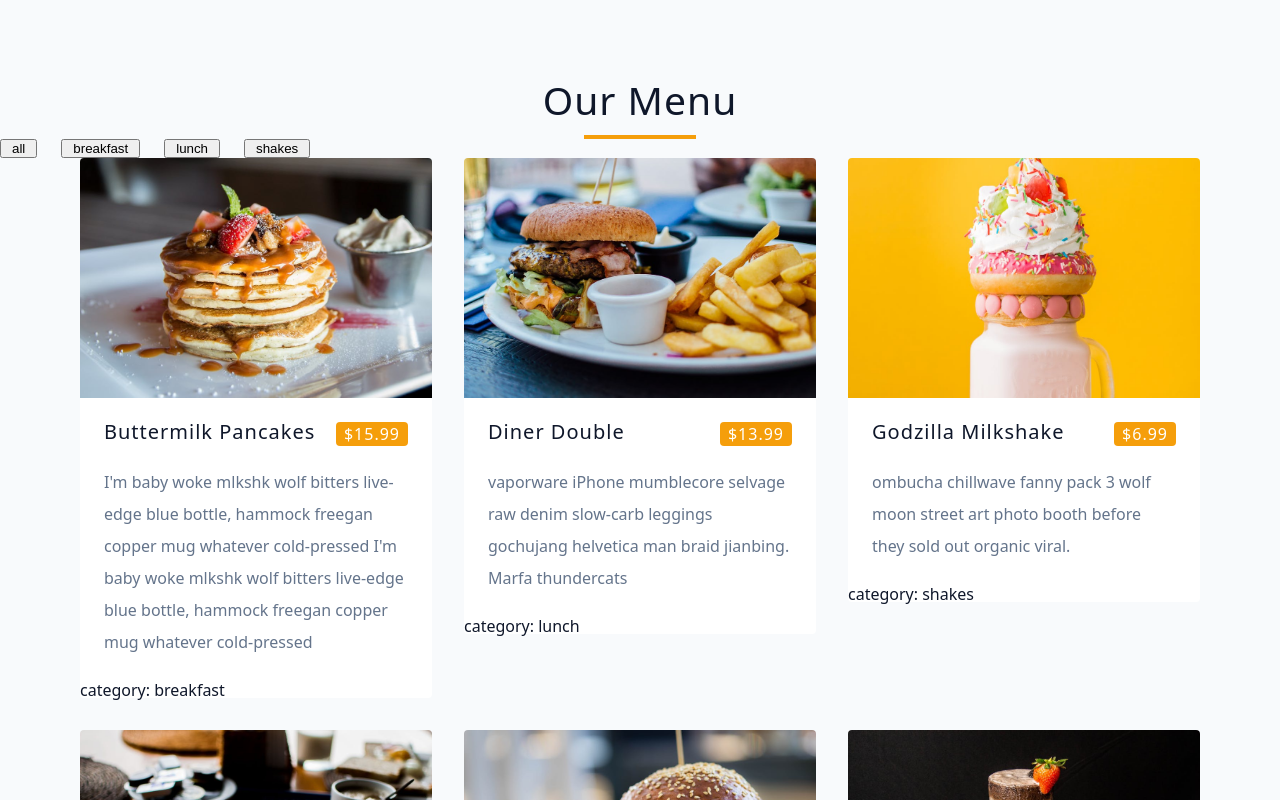
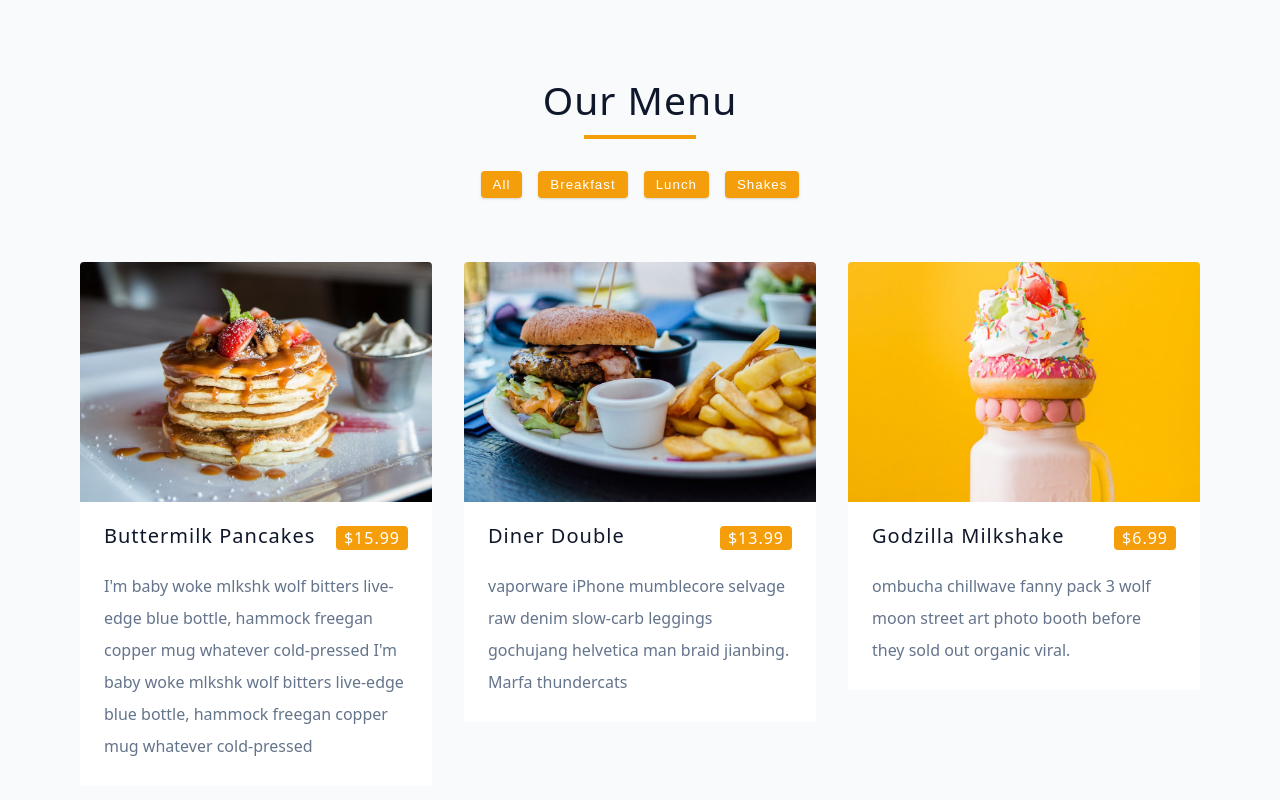
Before and after one commit to KayKongo/the-menu, a React (Vite) app: page / in a window 1280 px wide. Shown: the top 800 px of the page. Built offline with nearby package versions, Linux system fonts and the light colour scheme.

Commit message:
chore: did some further enhancements to the category filtering

```diff
--- a/index.html
+++ b/index.html
@@ -4,7 +4,7 @@
     <meta charset="UTF-8" />
     <link rel="icon" type="image/svg+xml" href="/vite.svg" />
     <meta name="viewport" content="width=device-width, initial-scale=1.0" />
-    <title>Menu Starter</title>
+    <title>Our Menu</title>
   </head>
   <body>
     <div id="root"></div>
--- a/src/App.jsx
+++ b/src/App.jsx
@@ -6,25 +6,26 @@ import Categories from "./components/Categories";
 
 const App = () => {
   const [menus, setMenus] = useState(data);
+
+  // Created an array of unique categories
   const categorySet = new Set(menus.map((menu) => menu.category));
-  const tempCategories = Array.from(categorySet);
-  const categoriesList = ["all", ...tempCategories];
+  const categoriesList = ["all", ...categorySet];
   const [categories, setCategories] = useState(categoriesList);
 
   const filterCategory = (category) => {
     if (category === "all") {
       setMenus(data);
-    } else {
-      const newList = data.filter((menu) => menu.category == category);
-      setMenus(newList);
+      return;
     }
+    const newList = data.filter((menu) => menu.category === category);
+    setMenus(newList);
   };
 
   return (
     <main>
       <section className="menu">
         <Title title="Our Menu" />
-        <Categories states={categories} filter={filterCategory} />
+        <Categories categories={categories} filter={filterCategory} />
         <Menu menuItems={menus} />
       </section>
     </main>
--- a/src/components/Categories.jsx
+++ b/src/components/Categories.jsx
@@ -1,14 +1,15 @@
-const Categories = ({ states, filter }) => {
+const Categories = ({ categories, filter }) => {
   return (
-    <div>
-      {states.map((categoryState) => {
+    <div className="btn-container">
+      {categories.map((category) => {
         return (
           <button
-            key={categoryState}
-            onClick={() => filter(categoryState)}
-            style={{ marginRight: "1.5rem", padding: "0 0.625rem" }}
+            type="button"
+            className="btn"
+            key={category}
+            onClick={() => filter(category)}
           >
-            {categoryState}
+            {category}
           </button>
         );
       })}
--- a/src/components/MenuItem.jsx
+++ b/src/components/MenuItem.jsx
@@ -1,4 +1,4 @@
-const MenuItem = ({ id, title, category, price, img, desc }) => {
+const MenuItem = ({ id, title, price, img, desc }) => {
   return (
     <article key={id} className="menu-item">
       <img src={img} alt={title} className="img" />
@@ -9,8 +9,6 @@ const MenuItem = ({ id, title, category, price, img, desc }) => {
         </header>
         <p className="item-text">{desc}</p>
       </div>
-
-      <span>category: {category}</span>
     </article>
   );
 };
```
